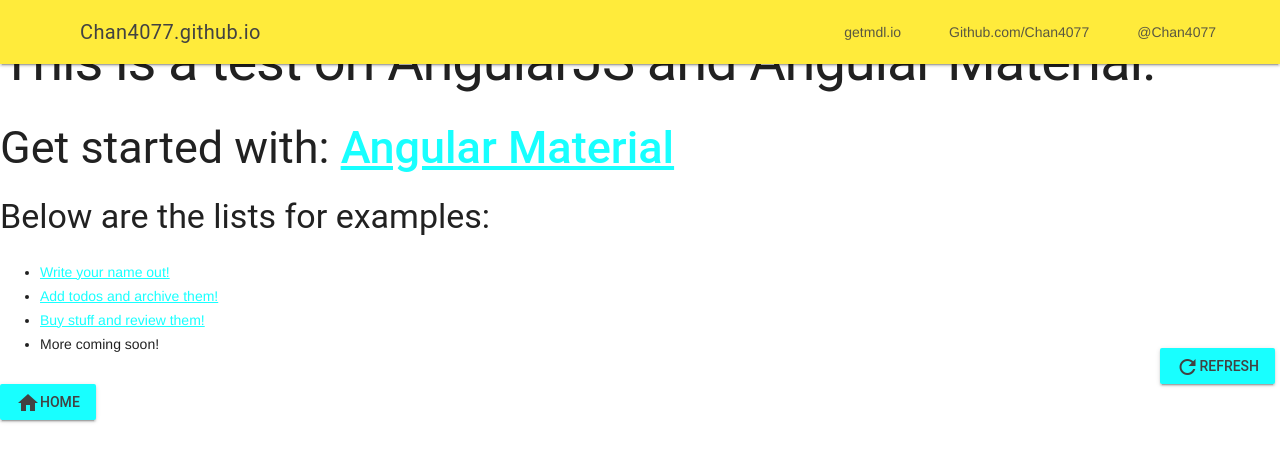
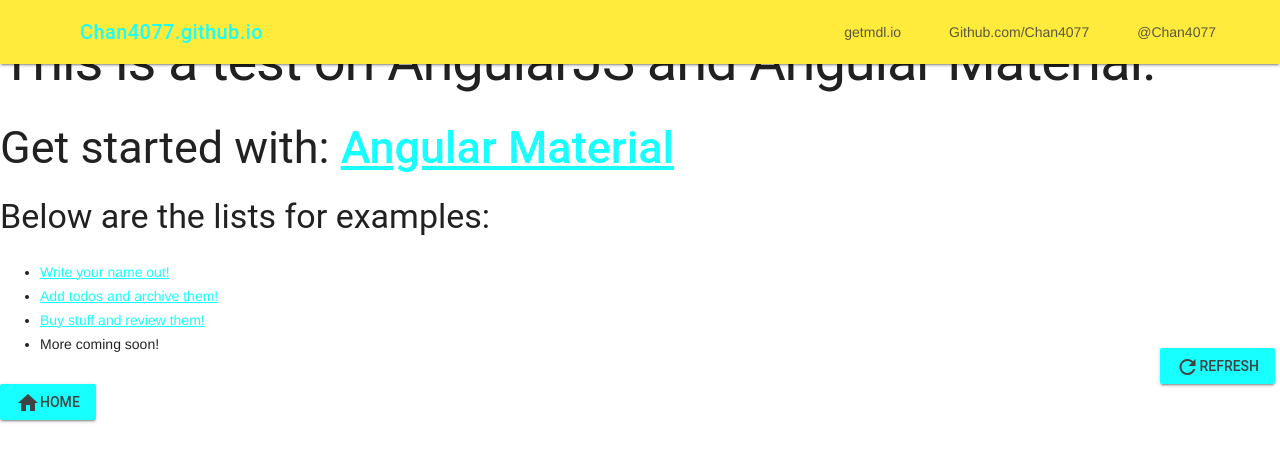
Before and after one commit to EdricChan03/edricchan03.github.io, a Jekyll site: the page built from angular/index.html, in a window 1280 px wide. Shown: the top 462 px of the page. Built offline with Jekyll 4.4.1, drawn with Linux system fonts in a browser that asks for light colours; nearby versions of some CDN libraries.

Commit message:
Add link to chan4077.github.io + remove Github Pages

```diff
--- a/_layouts/default.html
+++ b/_layouts/default.html
@@ -40,7 +40,11 @@
         <header class="mdl-layout__header">
             <div class="mdl-layout__header-row">
                 <!-- Title -->
-                <span class="mdl-layout-title">Chan4077.github.io</span>
+                <span class="mdl-layout-title" id="project_name"><a href="https://chan4077.github.io" style="text-decoration: none;">Chan4077.github.io</a></span>
+                <!--Tooltip-->
+                <div class="mdl-tooltip" data-mdl-for="project_name">
+                    Chan4077.Github.io
+                </div>
                 <!-- Add spacer, to align navigation to the right -->
                 <div class="mdl-layout-spacer"></div>
                 <!-- Navigation. We hide it in small screens. -->
@@ -95,10 +99,6 @@
                     target="_blank">Search</a>
                 <div class="mdl-tooltip" data-mdl-for="CSE">
                     Search My Blog Posts<br>& Issues
-                </div>
-                <a class="mdl-navigation__link" id="gitPages" href="https://pages.github.com" target="_blank"><i class="material-icons green select">open_in_new</i>&nbsp;&nbsp;&nbsp;&nbsp;Github Pages</a>
-                <div class="mdl-tooltip" data-mdl-for="gitPages">
-                    Powered By Github Pages
                 </div>
                 <a class="mdl-navigation__link" href="https://github.com/Chan4077/chan4077.github.io" target="_blank" id="project"><i class="material-icons green select">open_in_new</i>&nbsp;&nbsp;&nbsp;&nbsp;Project on Github</a>
                 <div class="mdl-tooltip" data-mdl-for="project">
```
